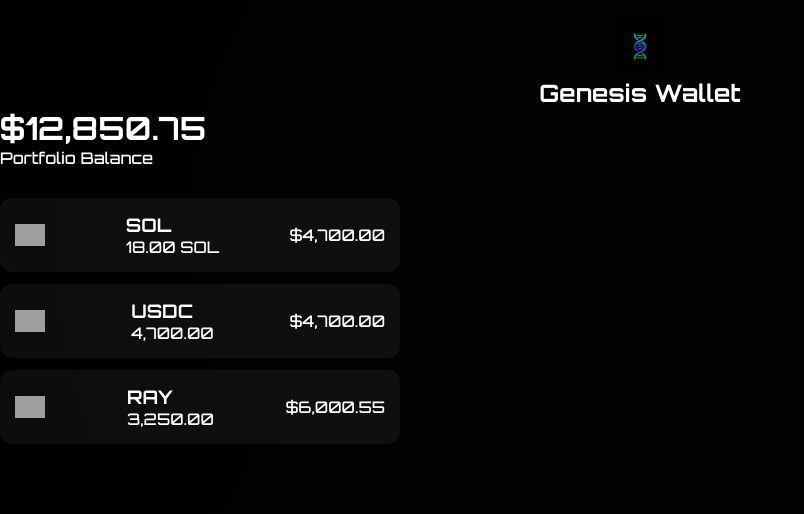
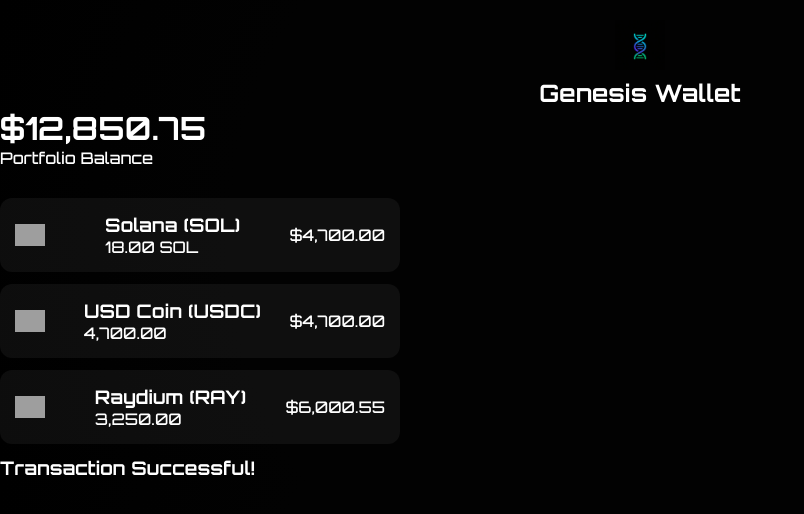
Before and after one commit to genesis0wallet/genesis-wallet-demo, a plain HTML site: page index.html in a window 1280 px wide. Shown: the whole page, without its empty margins (0-804 px from the left). Drawn offline with Linux system fonts and the light colour scheme; grey boxes are pictures that could not be loaded.

Commit message:
Update index.html

```diff
--- a/index.html
+++ b/index.html
@@ -7,6 +7,7 @@
   <link rel="stylesheet" href="style.css" />
 </head>
 <body>
+
   <!-- ===== LOADING SCREEN ===== -->
   <div id="scan-screen" class="overlay active">
     <div class="center">
@@ -35,25 +36,34 @@
     <div class="token-list">
       <div class="token" data-token="SOL">
         <img src="https://cryptologos.cc/logos/solana-sol-logo.svg?v=025" alt="SOL" />
-        <div><h3>SOL</h3><p>18.00 SOL</p></div>
+        <div class="token-info">
+          <h3>Solana (SOL)</h3>
+          <p>18.00 SOL</p>
+        </div>
         <span>$4,700.00</span>
       </div>
 
       <div class="token" data-token="USDC">
         <img src="https://cryptologos.cc/logos/usd-coin-usdc-logo.svg?v=025" alt="USDC" />
-        <div><h3>USDC</h3><p>4,700.00</p></div>
+        <div class="token-info">
+          <h3>USD Coin (USDC)</h3>
+          <p>4,700.00</p>
+        </div>
         <span>$4,700.00</span>
       </div>
 
       <div class="token" data-token="RAY">
         <img src="https://cryptologos.cc/logos/raydium-ray-logo.svg?v=025" alt="RAY" />
-        <div><h3>RAY</h3><p>3,250.00</p></div>
+        <div class="token-info">
+          <h3>Raydium (RAY)</h3>
+          <p>3,250.00</p>
+        </div>
         <span>$6,000.55</span>
       </div>
     </div>
   </div>
 
-  <!-- ===== POPUP ===== -->
+  <!-- ===== POPUP (ACTION PANEL) ===== -->
   <div id="tokenPopup" class="popup">
     <div class="popup-content">
       <h2 id="popupTitle">SOL</h2>
@@ -81,9 +91,17 @@
     <p id="flowText" class="flow-text">Initializing...</p>
   </div>
 
+  <!-- ===== SUCCESS POPUP ===== -->
+  <div id="successPopup" class="success-popup">
+    <div class="checkmark"></div>
+    <h3>Transaction Successful!</h3>
+    <p id="successMessage"></p>
+  </div>
+
   <!-- ===== SOUND EFFECTS ===== -->
   <audio id="aiSound" src="https://assets.mixkit.co/sfx/download/mixkit-technology-interface-2577.wav" preload="auto"></audio>
   <audio id="pingSound" src="https://assets.mixkit.co/sfx/download/mixkit-fast-short-click-1116.wav" preload="auto"></audio>
+  <audio id="successSound" src="https://assets.mixkit.co/sfx/download/mixkit-achievement-bell-600.wav" preload="auto"></audio>
 
   <script src="script.js"></script>
 </body>
```
